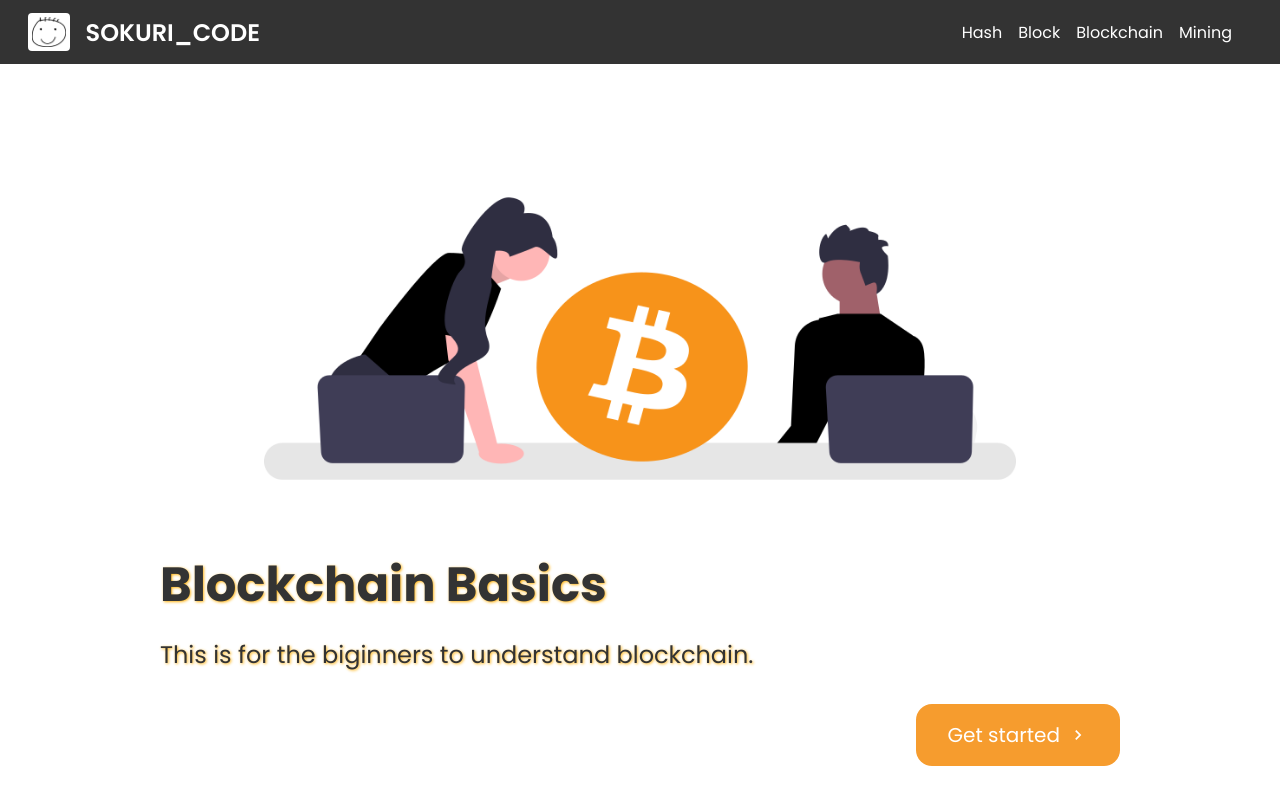
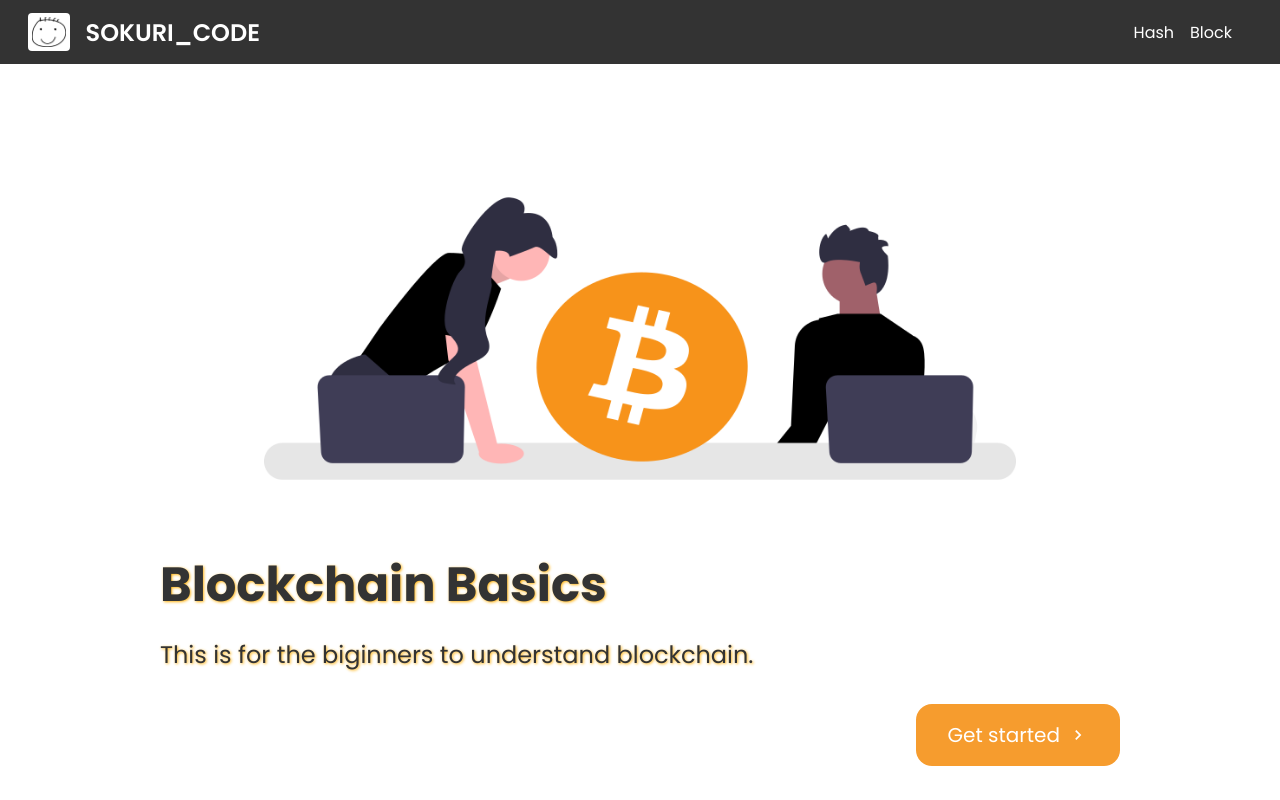
Before and after one commit to imysh578/Blockchain-Basics, a React (Vite) app: page / in a window 1280 px wide. Shown: the top 800 px of the page. Built offline with nearby package versions, Linux system fonts and the light colour scheme.

Commit message:
EDIT: change structures of components relating navbar

```diff
--- a/src/App.tsx
+++ b/src/App.tsx
@@ -12,28 +12,9 @@ import Loading from "./components/Loading";
 import Error from "./components/Error";
 
 function App() {
-	const [isMenuOpen, setIsMenuOpen] = useState(false);
-	const handleOnClickOpenMenu: VoidFunction = () => {
-		setIsMenuOpen((prev) => !prev);
-	};
-
-	const changeNav = () => {
-		if (window.innerWidth >= 900) {
-			setIsMenuOpen(false);
-		}
-	};
-
-	useEffect(() => {
-		window.addEventListener("resize", changeNav);
-		return () => {
-			window.removeEventListener("resize", changeNav);
-		};
-	}, []);
-
 	return (
 		<>
-			<OpenNavbar isOpen={isMenuOpen} toggle={handleOnClickOpenMenu} />
-			<Navbar toggle={handleOnClickOpenMenu} />
+			<Navbar />
 			<MainContainer>
 				<AsyncBoundary
 					ErrorFallback={(arg) => <Error error={arg.error} />}
--- a/src/components/Navbar/Navbar.tsx
+++ b/src/components/Navbar/Navbar.tsx
@@ -1,5 +1,7 @@
-import React from "react";
+import React, { useEffect, useState } from "react";
 import { FaBars } from "react-icons/fa";
+import OpenNavbar from "../OpenNavbar";
+import { menus } from "./data";
 import {
 	Container,
 	EmptyBox,
@@ -16,10 +18,32 @@ import {
 
 const LOGO_IMG = "/assets/images/logo.png";
 
-const Navbar: React.FC<{ toggle: VoidFunction }> = ({toggle}) => {
+const Navbar = () => {
+	const [isMenuOpen, setIsMenuOpen] = useState(false);
+	const handleOnClickOpenMenu: VoidFunction = () => {
+		setIsMenuOpen((prev) => !prev);
+	};
+
+	const changeNav = () => {
+		if (window.innerWidth >= 900) {
+			setIsMenuOpen(false);
+		}
+	};
+
+	useEffect(() => {
+		window.addEventListener("resize", changeNav);
+		return () => {
+			window.removeEventListener("resize", changeNav);
+		};
+	}, []);
 
 	return (
 		<>
+			<OpenNavbar
+				isOpen={isMenuOpen}
+				toggle={handleOnClickOpenMenu}
+				menus={menus}
+			/>
 			<Container>
 				<Nav>
 					{/* Logo */}
@@ -32,23 +56,18 @@ const Navbar: React.FC<{ toggle: VoidFunction }> = ({toggle}) => {
 
 					{/* Button to open menu */}
 					<OpenMenu>
-						<FaBars onClick={toggle} />
+						<FaBars onClick={handleOnClickOpenMenu} />
 					</OpenMenu>
 
 					{/* Navbar menu */}
 					<Menu>
-						<MenuItem>
-							<MenuLink to="/hash">Hash</MenuLink>
-						</MenuItem>
-						<MenuItem>
-							<MenuLink to="/block">Block</MenuLink>
-						</MenuItem>
-						<MenuItem>
-							<MenuLink to="/blockchain">Blockchain</MenuLink>
-						</MenuItem>
-						<MenuItem>
-							<MenuLink to="/mining">Mining</MenuLink>
-						</MenuItem>
+						{menus.map((menu) => (
+							<>
+								<MenuItem>
+									<MenuLink to={`/${menu.toLowerCase()}`}>{menu}</MenuLink>
+								</MenuItem>
+							</>
+						))}
 					</Menu>
 				</Nav>
 			</Container>
--- /dev/null
+++ b/src/components/Navbar/data.ts
@@ -0,0 +1,4 @@
+export const menus = [
+  "Hash",
+  "Block"
+]
--- a/src/components/OpenNavbar/OpenNavbar.tsx
+++ b/src/components/OpenNavbar/OpenNavbar.tsx
@@ -10,10 +10,11 @@ import {
 	SideBtnWrap,
 } from "./styled";
 
-const OpenNavbar: FC<{ isOpen: boolean; toggle: VoidFunction }> = ({
-	isOpen,
-	toggle,
-}) => {
+const OpenNavbar: FC<{
+	isOpen: boolean;
+	toggle: VoidFunction;
+	menus: string[];
+}> = ({ isOpen, toggle }) => {
 	return (
 		<OpenNavbarContainer isOpen={isOpen}>
 			<Icon onClick={toggle}>
@@ -21,23 +22,11 @@ const OpenNavbar: FC<{ isOpen: boolean; toggle: VoidFunction }> = ({
 			</Icon>
 			<OpenNavbarWrapper>
 				<OpenNavbarMenu>
-					<OpenNavbarLink
-						to="section1"
-						onClick={toggle}
-					>
+					<OpenNavbarLink to="section1" onClick={toggle}>
 						Section1
 					</OpenNavbarLink>
-					<OpenNavbarLink
-						to="section2"
-						onClick={toggle}
-					>
+					<OpenNavbarLink to="section2" onClick={toggle}>
 						Section2
-					</OpenNavbarLink>
-					<OpenNavbarLink
-						to="signup"
-						onClick={toggle}
-					>
-						Sign Up
 					</OpenNavbarLink>
 				</OpenNavbarMenu>
 				<SideBtnWrap>
```
